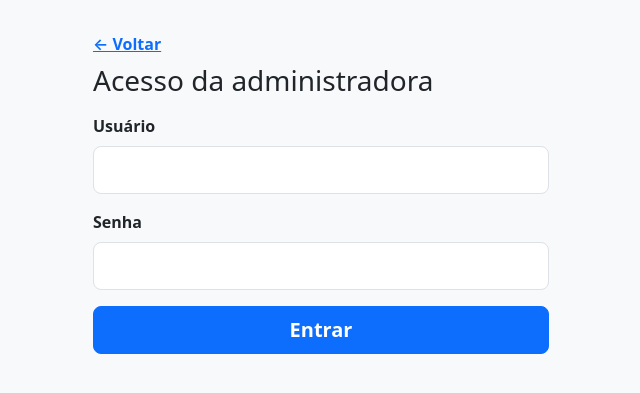
After one commit to carlosmanara/seguranca-comunitaria-parque-da-imprensa, a Django app: page /entrar/ in a window 1280 px wide. The commit adds this page. Shown: the top 393 px of the page, without its empty margins (319-959 px from the left). Run offline with Django 5.2, Linux system fonts and the light colour scheme.

Commit message:
feat: cria templates de login e histórico e liga a entrada ao acesso da administradora

```diff
--- a/ocorrencias/templates/ocorrencias/entrada.html
+++ b/ocorrencias/templates/ocorrencias/entrada.html
@@ -3,7 +3,10 @@
 {% block conteudo %}
   <h1 class="h3 text-primary-emphasis mb-3">Segurança Comunitária Parque da Imprensa</h1>
   <p class="fs-5">Registre uma ocorrência do bairro com local, data e tipo.</p>
-  <a href="{% url 'ocorrencias:registrar' %}" class="btn btn-primary btn-lg w-100 py-3 fw-bold fs-5">
+  <a href="{% url 'ocorrencias:registrar' %}" class="btn btn-primary btn-lg w-100 py-3 fw-bold fs-5 mb-4">
     Registrar ocorrência
   </a>
+  <a href="{% url 'ocorrencias:entrar' %}" class="btn btn-outline-primary btn-lg w-100 fw-bold">
+    Acesso da administradora
+  </a>
 {% endblock %}
--- /dev/null
+++ b/ocorrencias/templates/ocorrencias/login.html
@@ -0,0 +1,25 @@
+{% extends "ocorrencias/base.html" %}
+
+{% block titulo %}Acesso da administradora{% endblock %}
+
+{% block conteudo %}
+  <a href="{% url 'ocorrencias:entrada' %}" class="d-inline-block py-2 fw-semibold">← Voltar</a>
+  <h1 class="h3 mb-3">Acesso da administradora</h1>
+
+  <form method="post" novalidate>
+    {% csrf_token %}
+    <input type="hidden" name="next" value="{{ next }}">
+    <div class="mb-3">
+      <label for="id_username" class="form-label fw-semibold">Usuário</label>
+      <input type="text" name="username" id="id_username" class="form-control form-control-lg" autocomplete="username" required>
+    </div>
+    <div class="mb-3">
+      <label for="id_password" class="form-label fw-semibold">Senha</label>
+      <input type="password" name="password" id="id_password" class="form-control form-control-lg" autocomplete="current-password" required>
+    </div>
+    {% if form.errors %}
+      <div class="text-danger fw-semibold mb-3" role="alert">⚠ Usuário ou senha incorretos. Confira e tente de novo.</div>
+    {% endif %}
+    <button type="submit" class="btn btn-primary btn-lg w-100 fw-bold">Entrar</button>
+  </form>
+{% endblock %}
```
Also changed, not shown: ocorrencias/templates/ocorrencias/historico.html (added, +43 -0 lines).
